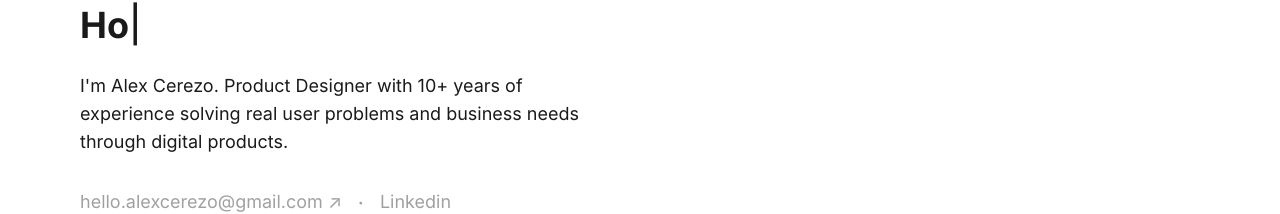
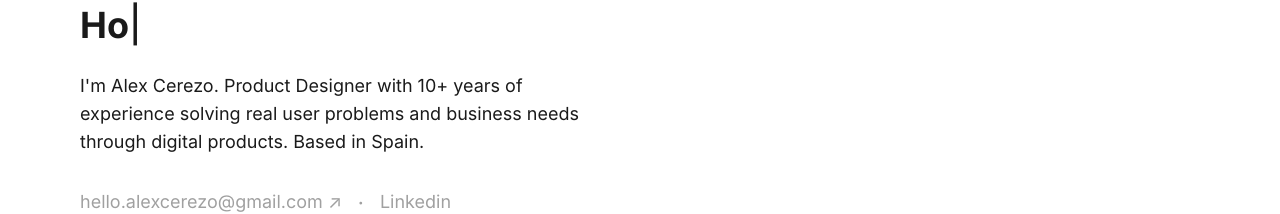
Before and after one commit to itsalexcm/alex-cerezo-portfolio, a Vue app: page / in a window 1280 px wide. Shown: the part 238-452 px from the top of the page. Built offline with nearby package versions, Linux system fonts and the light colour scheme; no server answers.

Commit message:
small changes

```diff
--- a/src/components/AboutBlock.vue
+++ b/src/components/AboutBlock.vue
@@ -21,7 +21,7 @@
 .about {
   display: flex;
   flex-direction: row;
-  justify-content: space-between;
+  justify-content: center;
   gap: var(--spacing-10x);
   margin-top: var(--spacing-10x);
   .about-alex {
--- a/src/views/HomeView.vue
+++ b/src/views/HomeView.vue
@@ -3,7 +3,7 @@
     <div class="intro">
       <TypingText />
       <p class="text regular">
-        I'm Alex Cerezo. Product Designer with 10+ years of experience solving real user problems and business needs through digital products.
+        I'm Alex Cerezo. Product Designer with 10+ years of experience solving real user problems and business needs through digital products. Based in Spain.
       </p>
       <SocialLinks />
     </div>
```
